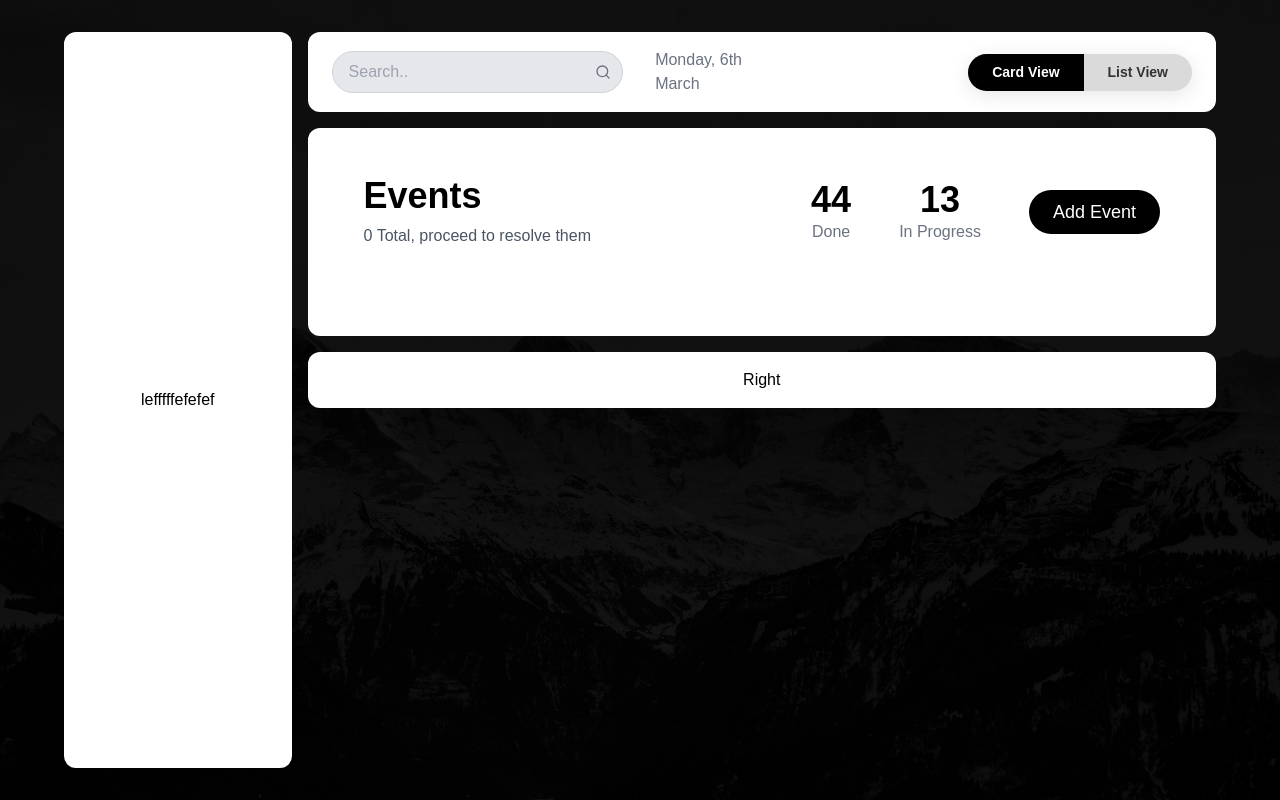
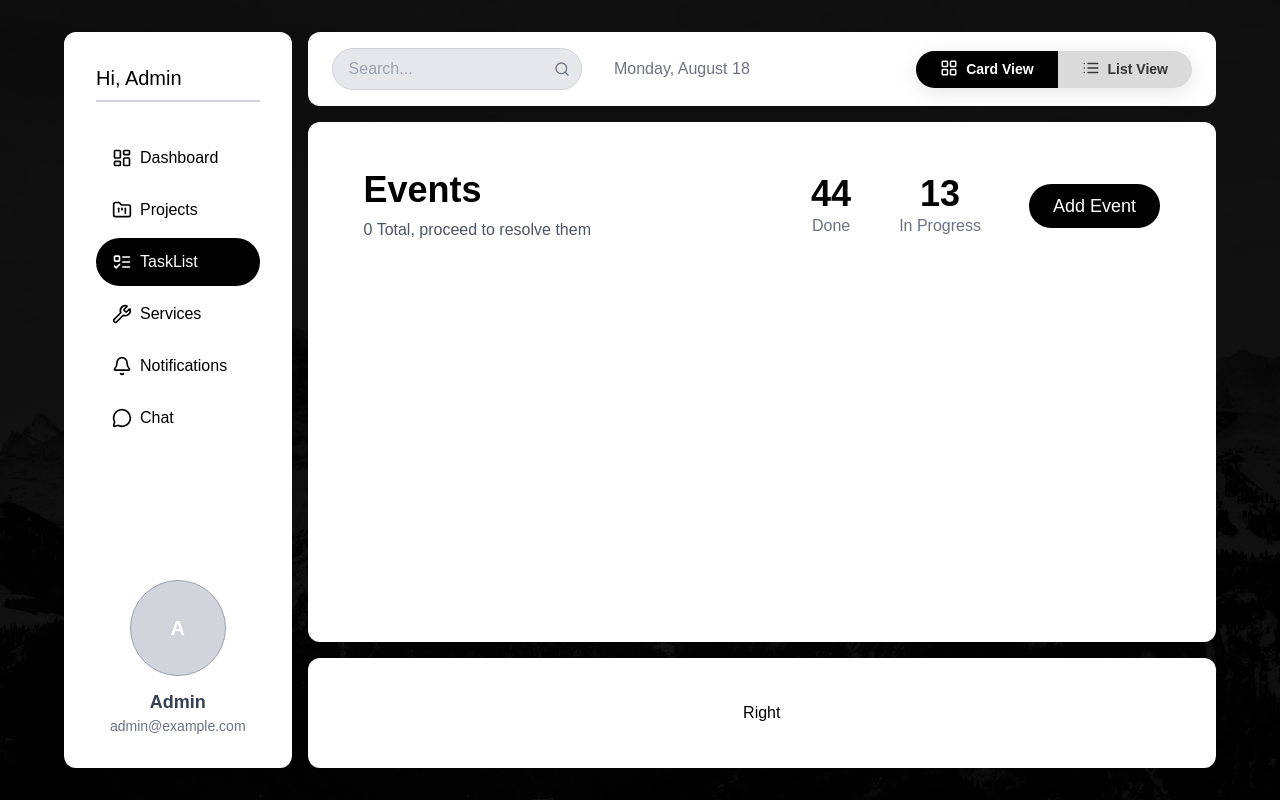
Before and after one commit to abijith-831/Event_management, a Next.js app: page /events in a window 1280 px wide. Built offline with nearby package versions, Linux system fonts and the light colour scheme; a web font is replaced by a local one.

Commit message:
side bar set

```diff
--- a/app/Components/Header.tsx
+++ b/app/Components/Header.tsx
@@ -2,9 +2,18 @@
 import React from 'react'
 import { FiSearch } from 'react-icons/fi';
 import { useEventStore } from '../../src/store/useEventStore';
+import { LayoutGrid, List } from "lucide-react";
 
 const Header = () => {
   const { viewType, setViewType } = useEventStore();
+
+  const today = new Date();
+  const formattedDate = today.toLocaleDateString("en-US", {
+    weekday: "long",
+    day: "numeric",
+    month: "long"
+  });
+
 
   return (
     <div className="w-full">
@@ -16,7 +25,7 @@ const Header = () => {
           <div className="relative w-full">
             <input
               type="text"
-              placeholder="Search.."
+              placeholder="Search..."
               className="w-full pr-10 pl-4 py-2 rounded-full border border-gray-300 bg-gray-200"
             />
             <FiSearch className="absolute right-3 top-1/2 transform -translate-y-1/2 text-gray-500" />
@@ -24,7 +33,7 @@ const Header = () => {
 
           {/* Date */}
           <div className="ml-0 md:ml-4 text-center md:text-left">
-            <h1 className="text-gray-500 text-sm md:text-base">Monday, 6th March</h1>
+            <h1 className="text-gray-500 text-sm md:text-base whitespace-nowrap">{formattedDate}</h1>
           </div>
         </div>
 
@@ -32,8 +41,8 @@ const Header = () => {
         <div className="w-full md:w-1/2 flex justify-center md:justify-end">
           <div className="view-toggle-wrapper flex">
           <div className="view-toggle-container">
-          <button className={`view-toggle-button font-bold ${viewType === 'card' ? 'active' : ''}`} onClick={() => setViewType('card')}> Card View</button>
-           <button className={`view-toggle-button font-bold ${viewType === 'list' ? 'active' : ''}`} onClick={() => setViewType('list')}> List View</button> </div>
+            <button className={`view-toggle-button flex font-bold gap-2 ${viewType === 'card' ? 'active' : ''}`} onClick={() => setViewType('card')}><LayoutGrid size={18} /> Card View </button>
+            <button className={`view-toggle-button flex font-bold gap-2 ${viewType === 'list' ? 'active' : ''}`} onClick={() => setViewType('list')}><List size={18} /> List View </button> </div>
           </div>
         </div>
 
--- a/app/Components/SideBar.tsx
+++ b/app/Components/SideBar.tsx
@@ -1,11 +1,51 @@
-import React from 'react'
+import React from "react";
+import { LayoutDashboard, FolderKanban, ListTodo, Wrench, Bell, MessageCircle } from "lucide-react";
 
 const SideBar = () => {
   return (
-    <div>
-      lefffffefefef
+    <div className="p-4 w-full h-full flex flex-col">
+      <div className="text-xl mb-8 border-b-2 border-gray-300 pb-2">
+        <h1>Hi, Admin</h1>
+      </div>
+
+      <div className="flex flex-col justify-between flex-1">
+        <div className="flex flex-col gap-1">
+          <div className="flex items-center gap-2 cursor-pointer py-3  px-4 hover:bg-black hover:text-white hover:rounded-full">
+            <LayoutDashboard size={20} />
+            <h1>Dashboard</h1>
+          </div>
+          <div className="flex items-center gap-2 cursor-pointer py-3  px-4 hover:bg-black hover:text-white hover:rounded-full">
+            <FolderKanban size={20} />
+            <h1>Projects</h1>
+          </div>
+          <div className="flex items-center gap-2 bg-black rounded-full text-white cursor-pointer py-3  px-4 hover:bg-black hover:text-white hover:rounded-full">
+            <ListTodo size={20} />
+            <h1>TaskList</h1>
+          </div>
+          <div className="flex items-center gap-2 cursor-pointer py-3  px-4 hover:bg-black hover:text-white hover:rounded-full">
+            <Wrench size={20} />
+            <h1>Services</h1>
+          </div>
+          <div className="flex items-center gap-2 cursor-pointer py-3  px-4 hover:bg-black hover:text-white hover:rounded-full">
+            <Bell size={20} />
+            <h1>Notifications</h1>
+          </div>
+          <div className="flex items-center gap-2 cursor-pointer py-3  px-4 hover:bg-black hover:text-white hover:rounded-full">
+            <MessageCircle size={20} />
+            <h1>Chat</h1>
+          </div>
+        </div>
+        <div className="mt-8 flex flex-col items-center text-gray-700">
+          <div className="w-24 h-24 rounded-full border border-gray-400 bg-gray-300 flex items-center justify-center">
+            <span className="text-xl font-bold text-white">A</span>
+          </div>
+          <h2 className="mt-3 text-lg font-semibold">Admin</h2>
+          <p className="text-sm text-gray-500">admin@example.com</p>
+        </div>
+
+      </div>
     </div>
-  )
-}
+  );
+};
 
-export default SideBar
+export default SideBar;
--- a/app/events/page.tsx
+++ b/app/events/page.tsx
@@ -6,29 +6,31 @@ import SideBar from '../Components/SideBar';
 
 const Page = () => {
   return (
-    <div  className='flex items-center justify-center min-h-screen px-4 md:px-8 lg:px-16 py-4 bg-center bg-cover'  style={{ backgroundImage: "url('/bg/dark-bg.jpg')" }} >
+    <div  className='flex items-center justify-center min-h-screen px-4 md:px-8 lg:px-12 xl:px-16 py-4 bg-center bg-cover'  style={{ backgroundImage: "url('/bg/dark-bg.jpg')" }} >
       {/* Outer container */}
       <div className='flex flex-col md:flex-row w-full min-h-[calc(100vh-4rem)] gap-4'>
 
         {/* Left Sidebar */}
-        <div className='w-full md:w-1/5 flex items-center justify-center bg-white rounded-xl p-4'>
+        <div className='w-full md:w-1/5 flex  bg-white rounded-xl p-4'>
           <SideBar/>
         </div>
 
         {/* Right Section */}
-        <div className="w-full md:w-4/5 flex flex-col gap-4 h-full">
+        <div className="w-full md:w-4/5 flex flex-col gap-4 h-auto md:h-[calc(100vh-4rem)]">
           <Header/>
 
           {/* Tasks section */}
-          <div className="flex bg-white rounded-xl flex-[7] p-4 overflow-auto">
+          <div className="flex bg-white rounded-xl p-4 overflow-auto h-auto md:h-[65vh]">
             <Tasks/>
           </div>
 
           {/* Bottom/Right section */}
-          <div className="flex items-center justify-center bg-white rounded-xl flex-[1] w-full p-4">
+          <div className="flex items-center justify-center bg-white rounded-xl w-full p-4 md:flex-1">
             Right
           </div>
         </div>
+
+
       </div>
     </div>
   )
--- a/package.json
+++ b/package.json
@@ -12,6 +12,7 @@
   },
   "dependencies": {
     "@repo/ui": "workspace:*",
+    "lucide-react": "^0.540.0",
     "next": "^15.4.2",
     "notistack": "^3.0.2",
     "react": "^19.1.0",
```
